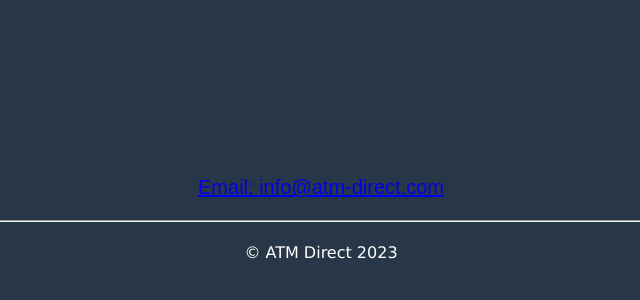
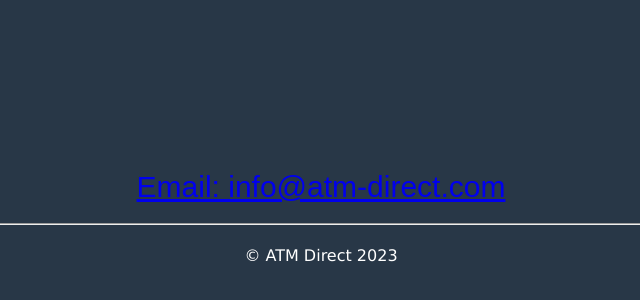
Before and after one commit to VadymHorval/websiteunderconstruction, a plain HTML site: page index.html in a window 1280 px wide. Shown: the part 824-1124 px from the top of the page, without its empty margins (319-959 px from the left). Drawn offline with Linux system fonts and the light colour scheme.

Commit message:
Update index.html

```diff
--- a/index.html
+++ b/index.html
@@ -32,7 +32,7 @@
 
 <p style="text-align:center">&nbsp;</p>
 
-<p style="text-align:center"><span style="color:#ffffff"><span style="font-family:Arial,Helvetica,sans-serif"><span style="font-size:20px"><a href="mailto:info@atm-direct.com">Email: info@atm-direct.com</a></span></span></span></p>
+<p style="text-align:center"><span style="color:#ffffff"><span style="font-family:Arial,Helvetica,sans-serif"><span style="font-size:30px"><a href="mailto:info@atm-direct.com">Email: info@atm-direct.com</a></span></span></span></p>
 
 <hr />
 <p style="text-align:center"><span style="color:#ffffff">&copy; ATM Direct 2023</span></p>
```
